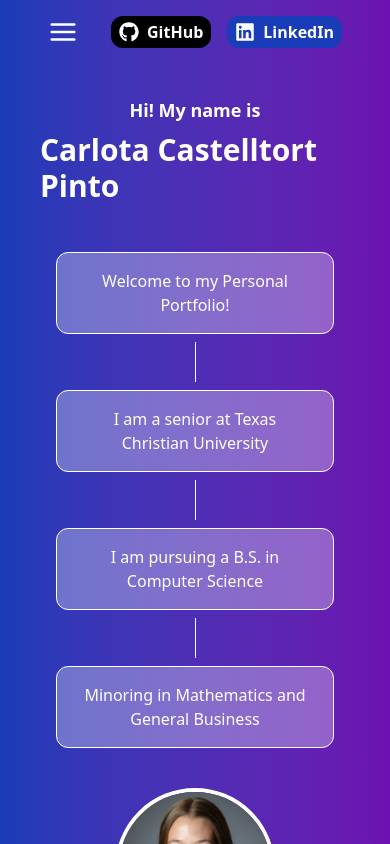
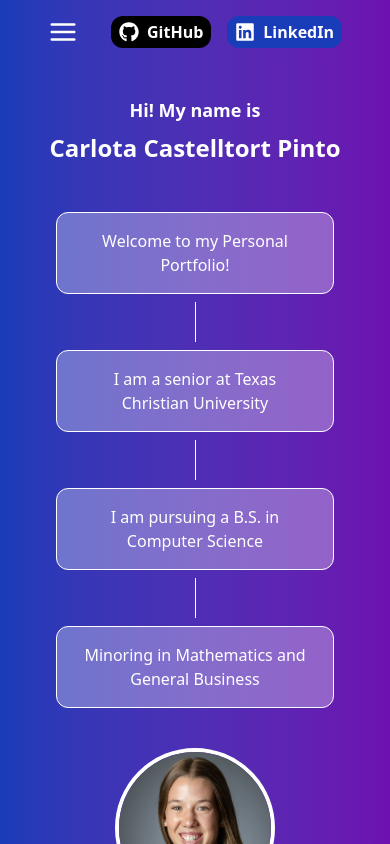
Before and after one commit to CCastelltort/personal-portfolio, a Next.js app: page / in a window 390 px wide. Shown: the top 844 px of the page. Built offline with nearby package versions, Linux system fonts and the light colour scheme.

Commit message:
Make title size smaller

```diff
--- a/components/Home.tsx
+++ b/components/Home.tsx
@@ -20,7 +20,7 @@ export default function Home() {
         <h2 className="text-lg sm:text-xl font-bold font-sans text-white pb-2">
           Hi! My name is
         </h2>
-        <h1 className="text-3xl sm:text-3xl md:text-5xl font-bold font-sans text-white">
+        <h1 className="text-2xl sm:text-4xl md:text-5xl font-bold font-sans text-white">
           Carlota Castelltort Pinto
         </h1>
       </div>
```
